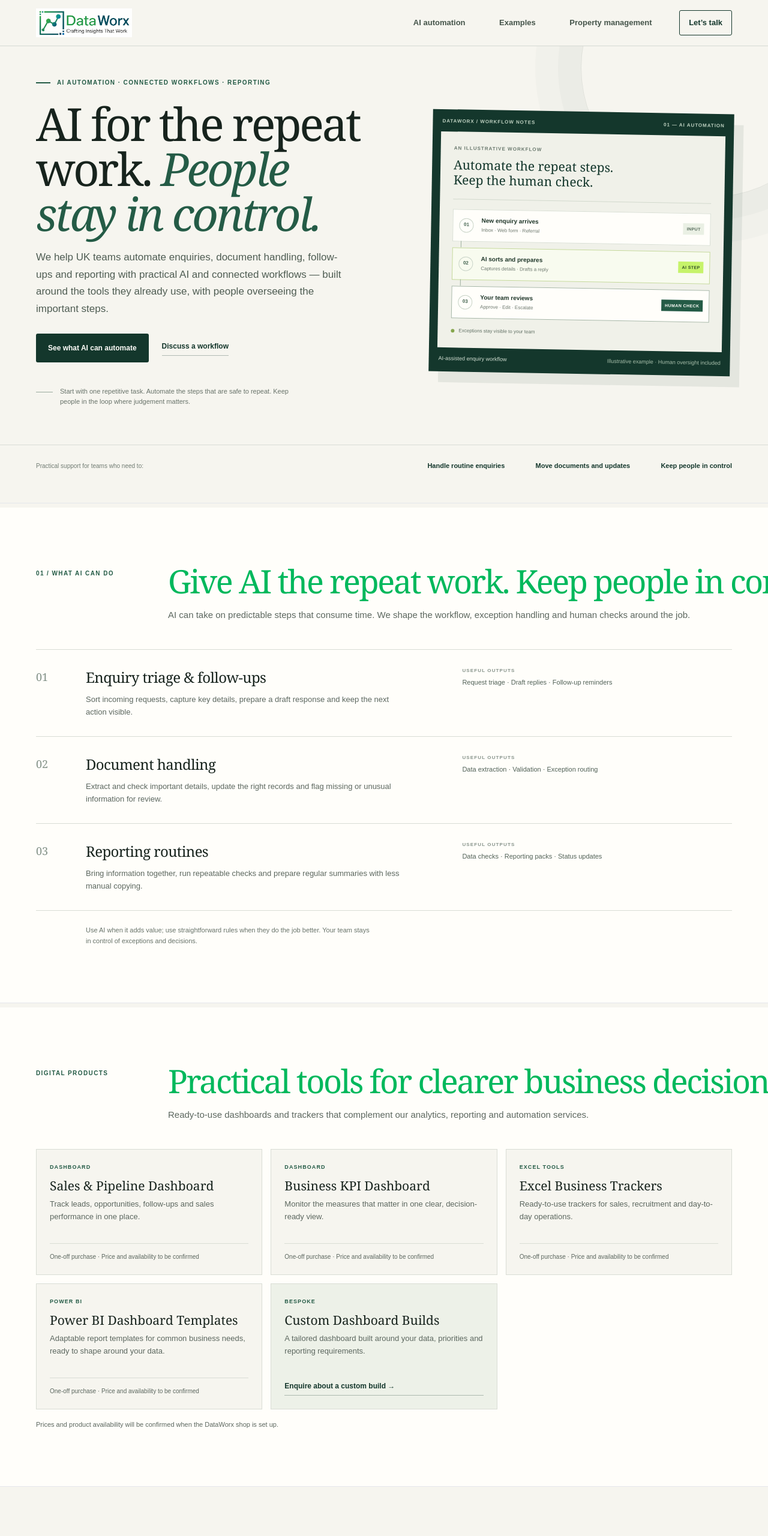
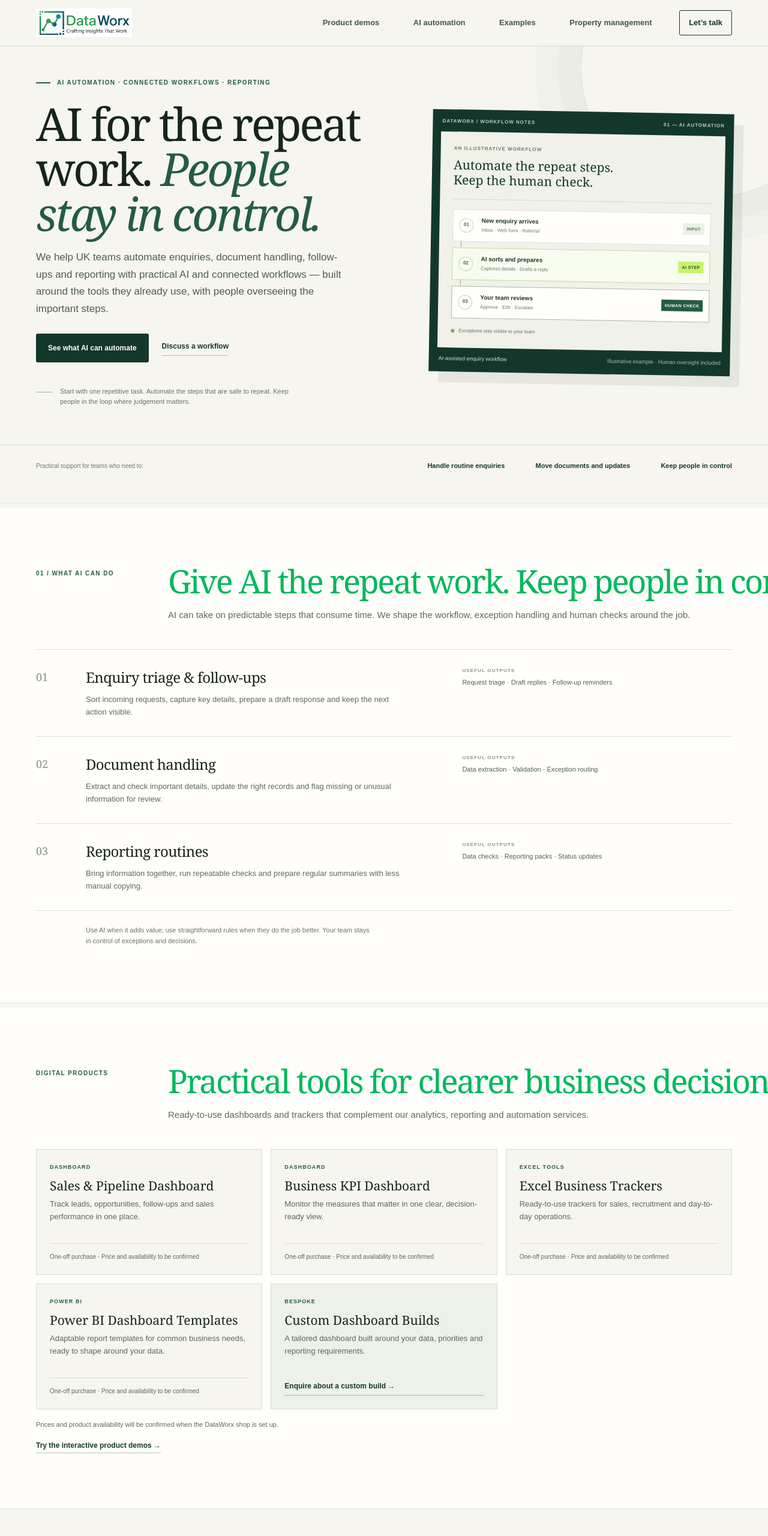
Before and after one commit to Tooth10/data-worx.uk, a plain HTML site: page index.html in a window 1280 px wide. Shown: the top 2560 px of the page at 60% size. Drawn offline with Linux system fonts and the light colour scheme.

Commit message:
Link DataWorx product demos

```diff
--- a/index.html
+++ b/index.html
@@ -66,6 +66,7 @@
         <svg viewBox="0 0 24 24" aria-hidden="true"><path d="M4 6h16M4 12h16M4 18h16"></path></svg>
       </button>
       <nav class="site-nav nav" id="mobile-navigation" aria-label="Main navigation">
+        <a href="digital-products.html">Product demos</a>
         <a href="#ai">AI automation</a>
         <a href="#work">Examples</a>
         <a href="property-management-automation.html">Property management</a>
@@ -158,6 +159,7 @@
           <article class="product-card product-card-custom"><span class="product-type">Bespoke</span><h3>Custom Dashboard Builds</h3><p>A tailored dashboard built around your data, priorities and reporting requirements.</p><a class="text-link" href="#contact">Enquire about a custom build →</a></article>
         </div>
         <p class="product-note">Prices and product availability will be confirmed when the DataWorx shop is set up.</p>
+        <p class="product-note"><a class="text-link" href="digital-products.html">Try the interactive product demos →</a></p>
       </div>
     </section>
 
```
